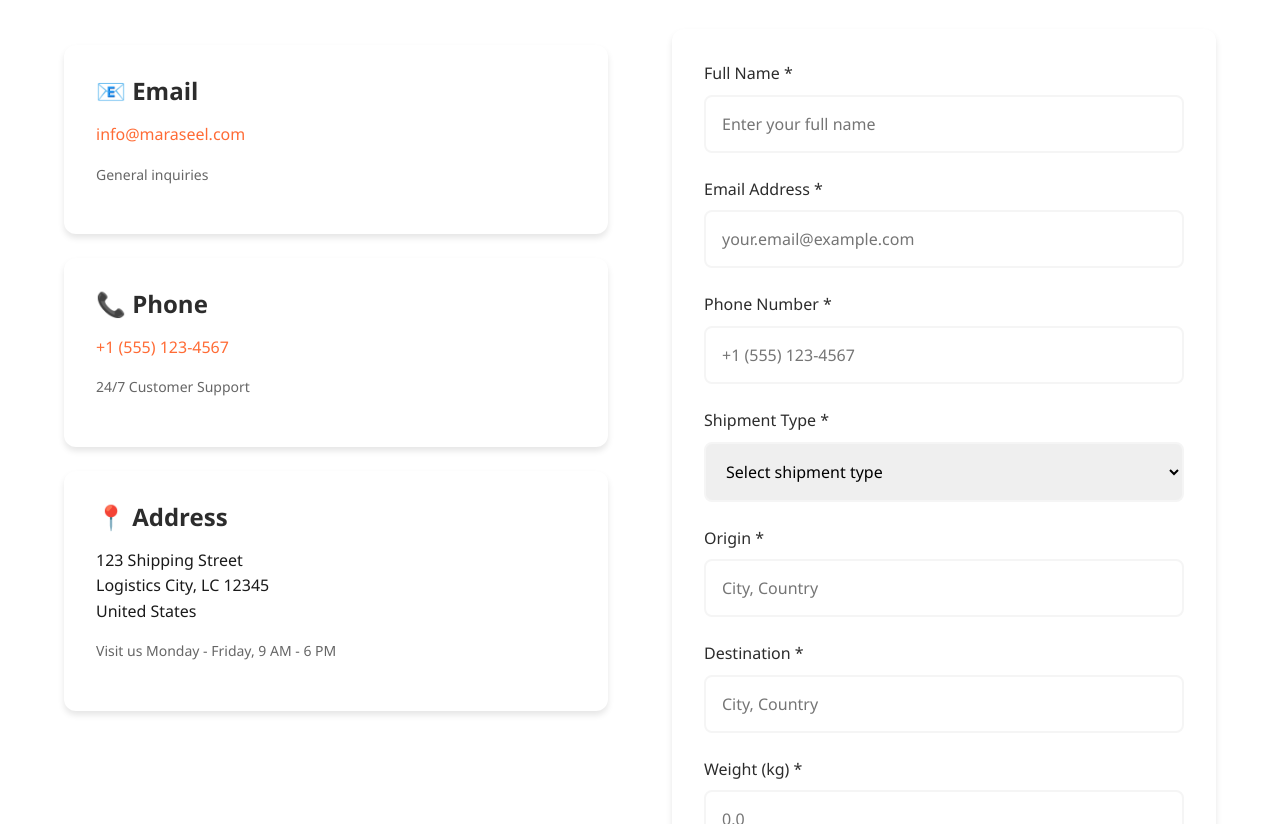
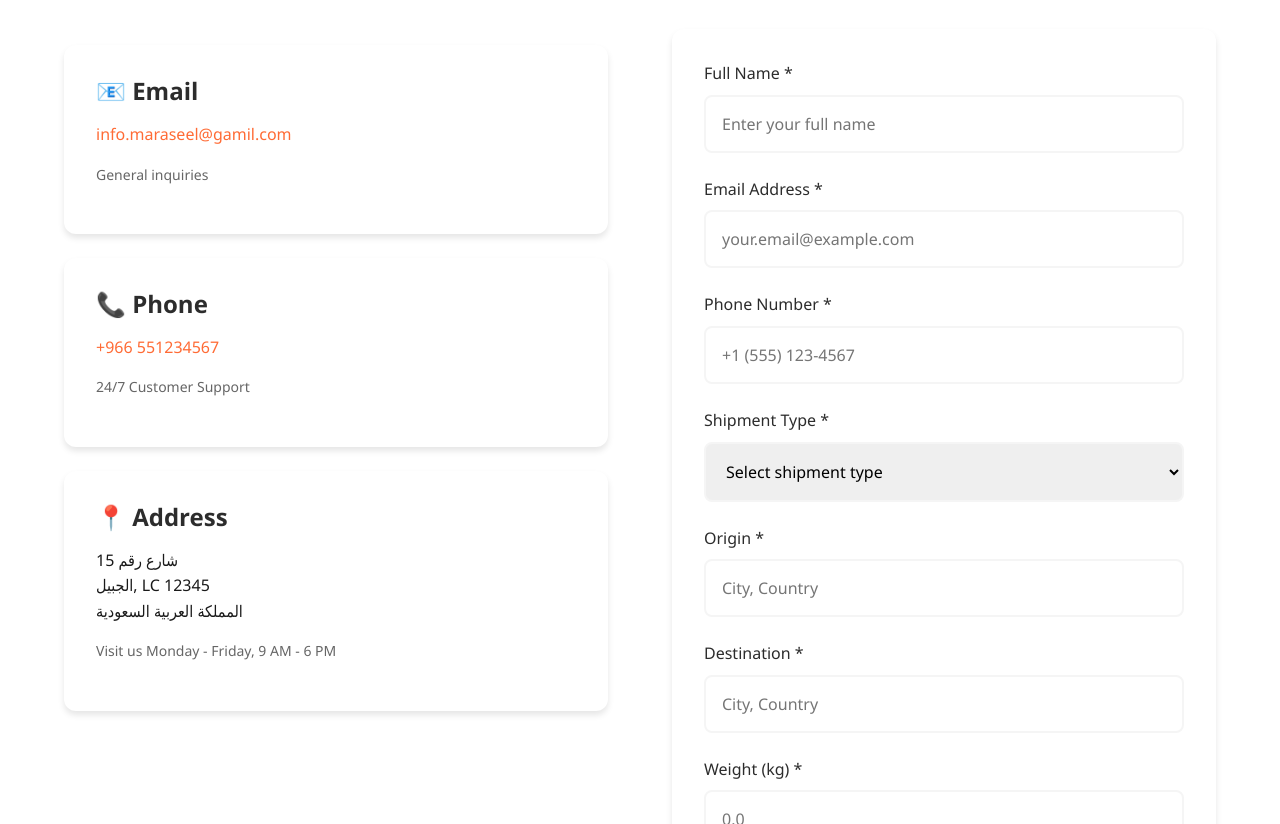
Before and after one commit to 0lczl/maraseel-website, a website: page public/contact.html in a window 1280 px wide. Shown: the part 552-1376 px from the top of the page. Drawn offline with Linux system fonts and the light colour scheme.

Commit message:
tiny update

```diff
--- a/public/contact.html
+++ b/public/contact.html
@@ -53,19 +53,19 @@
 
                     <div class="card" style="margin-bottom: var(--spacing-md);">
                         <h3 style="margin-bottom: var(--spacing-sm);">📧 Email</h3>
-                        <p><a href="mailto:info@maraseel.com" style="color: var(--primary-color);">info@maraseel.com</a></p>
+                        <p><a href="mailto:info.maraseel@gamil.com" style="color: var(--primary-color);">info.maraseel@gamil.com</a></p>
                         <p style="color: var(--medium-gray); font-size: var(--font-size-sm); margin-top: var(--spacing-xs);">General inquiries</p>
                     </div>
 
                     <div class="card" style="margin-bottom: var(--spacing-md);">
                         <h3 style="margin-bottom: var(--spacing-sm);">📞 Phone</h3>
-                        <p><a href="tel:+15551234567" style="color: var(--primary-color);">+1 (555) 123-4567</a></p>
+                        <p><a href="tel:+966 5551234567" style="color: var(--primary-color);">+966 551234567</a></p>
                         <p style="color: var(--medium-gray); font-size: var(--font-size-sm); margin-top: var(--spacing-xs);">24/7 Customer Support</p>
                     </div>
 
                     <div class="card">
                         <h3 style="margin-bottom: var(--spacing-sm);">📍 Address</h3>
-                        <p>123 Shipping Street<br>Logistics City, LC 12345<br>United States</p>
+                        <p>شارع رقم 15<br>الجبيل, LC 12345<br>المملكة العربية السعودية</p>
                         <p style="color: var(--medium-gray); font-size: var(--font-size-sm); margin-top: var(--spacing-xs);">Visit us Monday - Friday, 9 AM - 6 PM</p>
                     </div>
                 </div>
```
